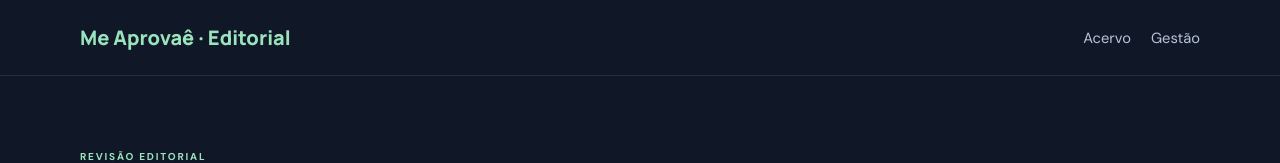
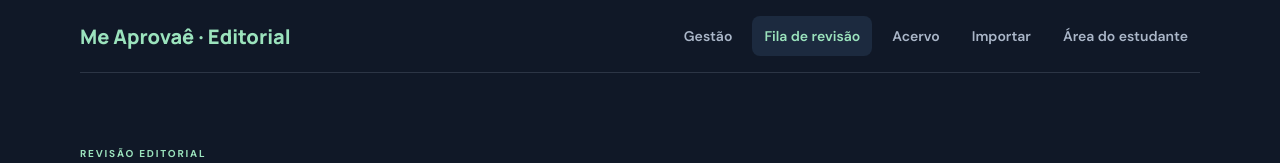
Before and after one commit to thiagocanali/MeAprovae, a Nuxt app: page /admin/revisao in a window 1280 px wide. Shown: the top 163 px of the page. Built offline with nearby package versions, Linux system fonts and the light colour scheme; no server answers.

Commit message:
refactor: centralizar navegação editorial

```diff
--- a/app/pages/admin/revisao.vue
+++ b/app/pages/admin/revisao.vue
@@ -37,7 +37,7 @@ const difficultyLabel = (difficulty: string | null) => ({ easy: 'Fácil', medium
 
 <template>
   <main class="study-page">
-    <header class="study-header"><NuxtLink class="auth-brand" to="/admin">Me Aprovaê · Editorial</NuxtLink><nav><NuxtLink to="/admin/acervo">Acervo</NuxtLink><NuxtLink to="/admin">Gestão</NuxtLink></nav></header>
+    <AdminNavigation />
     <section class="study-content">
       <p class="auth-eyebrow">REVISÃO EDITORIAL</p><h1>Fila de revisão</h1>
       <p class="auth-description">Encontre questões por disciplina, lote e pendência de dificuldade. Abra cada item no editor para conferir enunciado, gabarito, explicação e procedência. Classificar a dificuldade não aprova automaticamente o conteúdo.</p>
```
